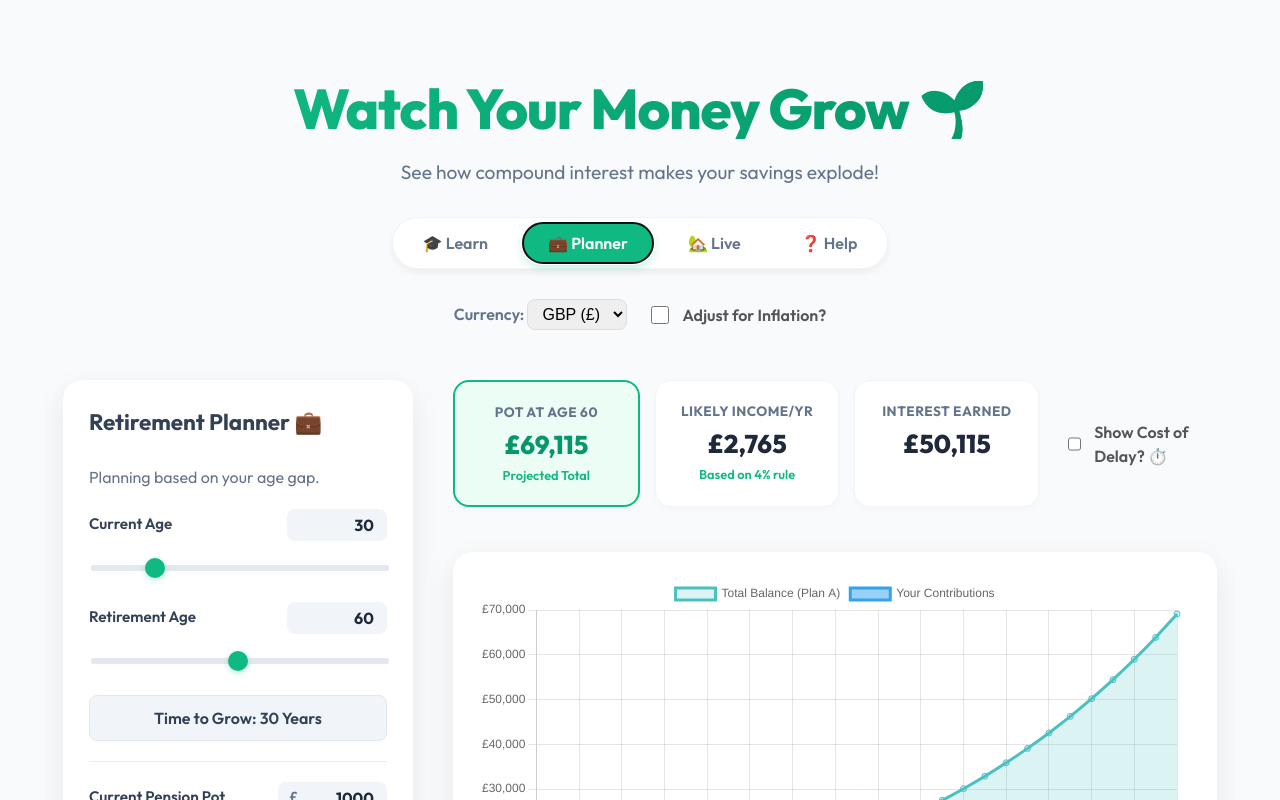
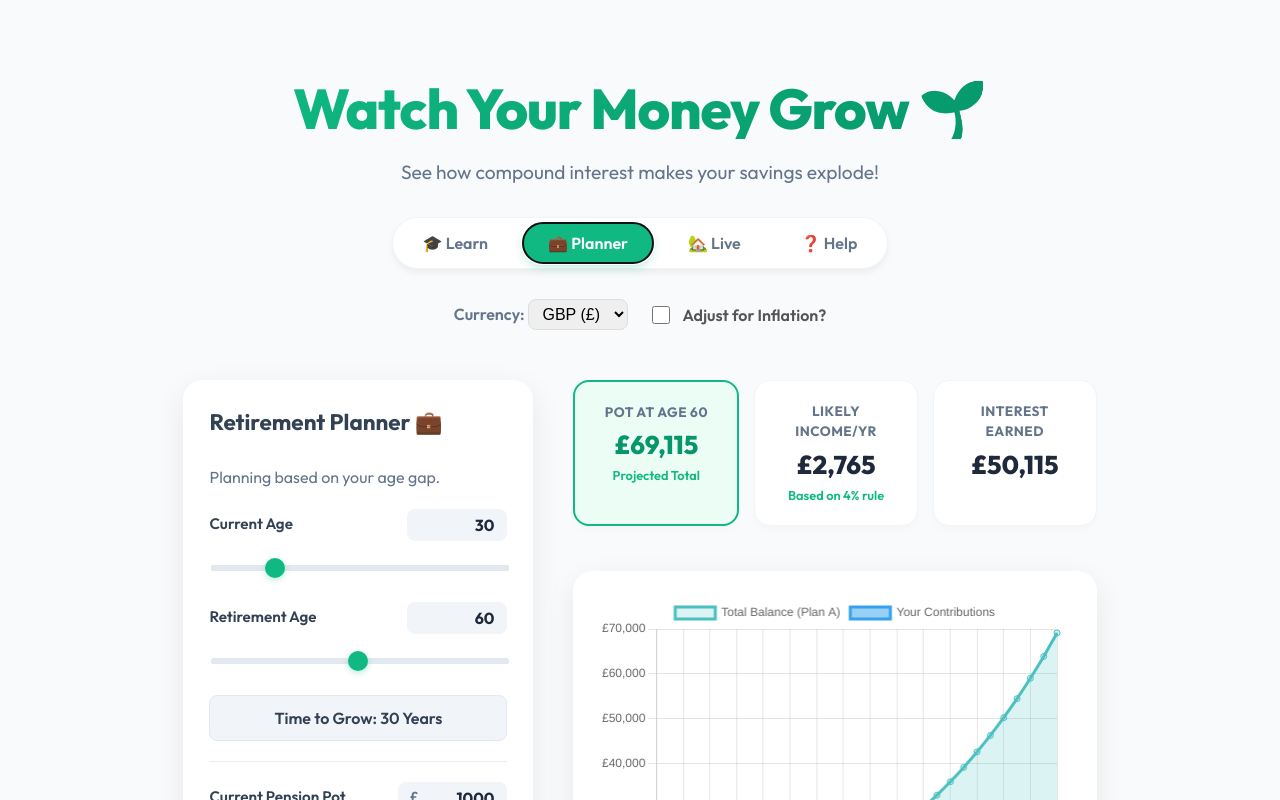
Before and after one commit to GavinRanton/compound-interest-calc, a React (Vite) app: page / in a window 1280 px wide. Both pictures are taken after a click on the button "💼 Planner". Shown: the top 800 px of the page. Built offline with nearby package versions, Linux system fonts and the light colour scheme.

Commit message:
Refactor: Cleanup Cost of Delay UI

```diff
--- a/src/views/PlannerView.jsx
+++ b/src/views/PlannerView.jsx
@@ -100,6 +100,32 @@ const PlannerView = ({
                     unit=""
                     formatFn={formatPercent}
                 />
+
+                <hr style={{ margin: '20px 0', border: 'none', borderTop: '1px solid #eee' }} />
+
+                <div className="control-group" style={{ marginBottom: '10px' }}>
+                    <label className="checkbox-label" style={{ marginBottom: showComparison ? '15px' : '0' }}>
+                        <input
+                            type="checkbox"
+                            checked={showComparison}
+                            onChange={(e) => setShowComparison(e.target.checked)}
+                        />
+                        Show Cost of Delay? ⏱️
+                    </label>
+
+                    {showComparison && (
+                        <div style={{ marginTop: '10px', paddingLeft: '10px', borderLeft: '3px solid #f59e0b' }}>
+                            <Slider
+                                label="Delay Start by"
+                                value={scenarioBDelay}
+                                onChange={setScenarioBDelay}
+                                min={1} max={10} step={1}
+                                unit=" yrs"
+                                formatFn={(v) => `${v} yrs`}
+                            />
+                        </div>
+                    )}
+                </div>
             </section>
 
             <section className="viz-panel">
@@ -119,40 +145,16 @@ const PlannerView = ({
                         label="Interest Earned"
                         value={formatCurrency(totalInterest)}
                     />
-                    <div className="setting-group" style={{
-                        gridColumn: '1 / -1', // Span full width
-                        background: '#f8fafc',
-                        padding: '10px',
-                        borderRadius: '10px',
-                        display: 'flex',
-                        alignItems: 'center',
-                        justifyContent: 'space-between'
-                    }}>
-                        <label className="checkbox-label" style={{ marginBottom: 0, fontWeight: 600 }}>
-                            <input
-                                type="checkbox"
-                                checked={showComparison}
-                                onChange={(e) => setShowComparison(e.target.checked)}
-                            />
-                            Show Cost of Delay? ⏱️
-                        </label>
-                    </div>
-
                     {showComparison && (
-                        <div style={{ gridColumn: '1 / -1', background: '#fff3cd', padding: '15px', borderRadius: '12px', border: '1px solid #ffeeba' }}>
-                            <Slider
-                                label="Delay Start by"
-                                value={scenarioBDelay}
-                                onChange={setScenarioBDelay}
-                                min={1} max={10} step={1}
-                                unit=" yrs"
-                                formatFn={(v) => `${v} yrs`}
-                            />
-                            <div style={{ textAlign: 'center', fontSize: '0.9rem', color: '#856404', marginTop: '5px' }}>
-                                <strong>Waiting {scenarioBDelay} years costs you:</strong> <br />
-                                <span style={{ fontSize: '1.2rem', fontWeight: 800 }}>{formatCurrency(finalBalance - comparisonFinalBalance)}</span>
-                            </div>
-                        </div>
+                        <SummaryTile
+                            label="Cost of Waiting"
+                            value={
+                                <span style={{ color: '#ef4444' }}>
+                                    -{formatCurrency(finalBalance - comparisonFinalBalance)}
+                                </span>
+                            }
+                            subtext={`Loss from waiting ${scenarioBDelay} years`}
+                        />
                     )}
                 </div>
 
```
